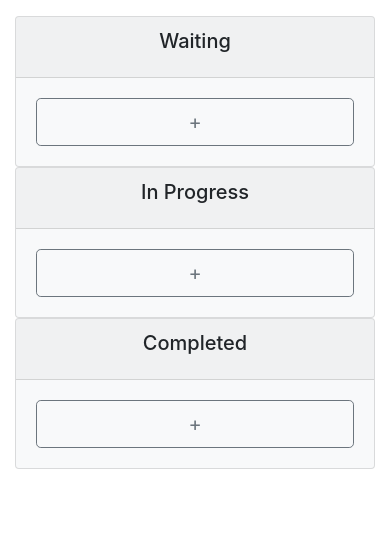
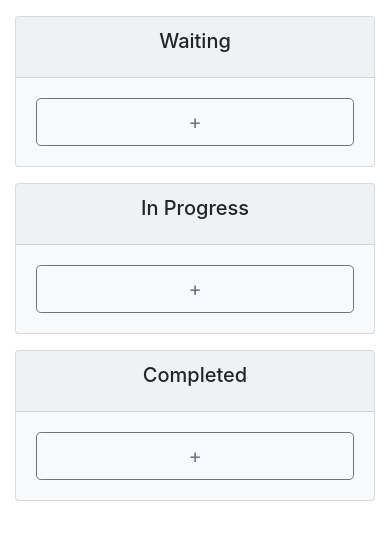
Before and after one commit to jeslinmx/yakboard, a React (Create React App) app: page / in a window 390 px wide. Shown: the top 540 px of the page. Built offline with nearby package versions, Linux system fonts and the light colour scheme.

Commit message:
fixes for small screens

```diff
--- a/src/App.js
+++ b/src/App.js
@@ -6,6 +6,7 @@
 // - edit list names
 // - rearrange lists
 // - dark theme
+// - shameless self-promotion
 // - markdown rendering
 // - tags rendering
 // - checkbox 2-way flow
@@ -40,7 +41,7 @@ function App(props) {
 
   return (
     <Container fluid>
-      <Row className='mt-3'>
+      <Row>
         {data.map((board, uuid) =>
           <Col xs={12} md={6} lg={4} xl={3} key={uuid}>
             <YakBoard
--- a/src/Misc.js
+++ b/src/Misc.js
@@ -50,7 +50,7 @@ function MoreActionsButton({
       <Button ref={buttonRef} onBlur={handleBlur} onClick={() => setShow(!show)} {...restProps}>
         {buttonChildren}
       </Button>
-      <Overlay target={buttonRef} show={show} placement="right" transition={false}>
+      <Overlay target={buttonRef} show={show} placement="left" transition={false}>
         <Popover>
           <ButtonGroup ref={popoverRef} onBlur={handleBlur}>
             {popoverChildren}
--- a/src/YakBoard.js
+++ b/src/YakBoard.js
@@ -29,7 +29,7 @@ export default function YakBoard({
     }
 
     return (
-      <Card bg="light">
+      <Card bg="light" className="mt-3">
         <Card.Header>
           <Card.Title className="text-center">{name}</Card.Title>
         </Card.Header>
```
